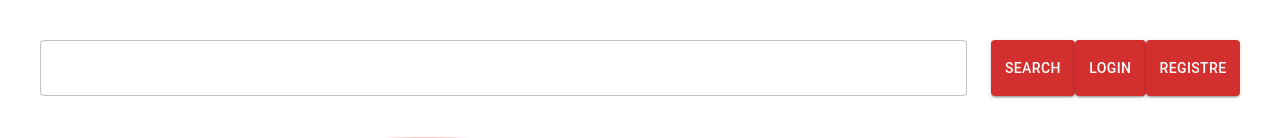
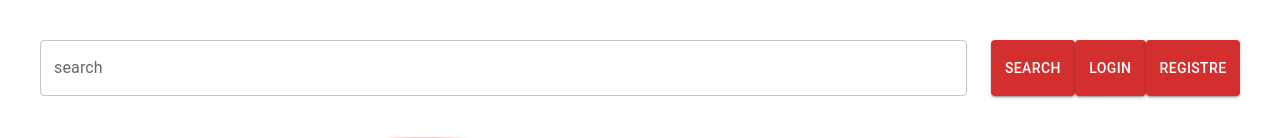
Before and after one commit to mememerka/sprint9-master, a React (Create React App) app: page / in a window 1280 px wide. Shown: the top 138 px of the page. Built offline with nearby package versions, Linux system fonts and the light colour scheme.

Commit message:
videoDetail

```diff
--- a/src/App.js
+++ b/src/App.js
@@ -1,5 +1,4 @@
 import React from 'react'
-import ReactDOM from 'react-dom'
 import { Box } from '@mui/system';
 import Searchbar from './components/Searchbar/Searchbar';
 import VideoDetail from './components/VideoDetail/VideoDetail';
--- a/src/aplication/Provider.js
+++ b/src/aplication/Provider.js
@@ -1,13 +1,10 @@
-import React from 'react'
-import ReactDOM from 'react-dom'
+import React from 'react';
 import { createContext, useState } from "react";
 
 export default ({children }) =>{
     const [selectedVideo,setSelectedVideo] = useState('');
-    const [email, setEmail] =  useState('');
-    const [password, setPassword] = useState('');
     return (
-            <AppContext.Provider value={[[selectedVideo,setSelectedVideo],[email,setEmail],[password,setPassword]]}>
+            <AppContext.Provider value={[selectedVideo,setSelectedVideo]}>
                 {children}
             </AppContext.Provider>
     );
--- a/src/aplication/firebase.js
+++ b/src/aplication/firebase.js
@@ -1,4 +1,6 @@
 // Import the functions you need from the SDKs you need
+import React from 'react'
+import ReactDOM from 'react-dom'
 import { initializeApp } from "firebase/app";
 // TODO: Add SDKs for Firebase products that you want to use
 // https://firebase.google.com/docs/web/setup#available-libraries
--- a/src/components/Searchbar/Searchbar.js
+++ b/src/components/Searchbar/Searchbar.js
@@ -1,4 +1,5 @@
-import React, { useState } from 'react';
+import React from 'react';
+import { useState } from 'react';
 import './Searchbar.css';
 import TextField from '@mui/material/TextField'
 import Button from '@mui/material/Button'
@@ -140,8 +141,8 @@ createUserWithEmailAndPassword(auth, email, password)
       flexFlow: 'row'
     }}>
         <TextField
-          id=""
-          label=""
+          id="search"
+          label="search"
           onChange={handleChange}
           sx={{
             width: 1000
--- a/src/components/VideoDetail/VideoDetail.js
+++ b/src/components/VideoDetail/VideoDetail.js
@@ -1,4 +1,5 @@
-import React, { useContext } from 'react';
+import React from 'react'
+import {useContext } from 'react';
 import './VideoDetail.css';
 import { AppContext } from '../../aplication/Provider';
 import { Box} from '@mui/system';
--- a/src/components/VideoItem/VideoItem.js
+++ b/src/components/VideoItem/VideoItem.js
@@ -1,4 +1,5 @@
-import React, { useContext} from 'react';
+import React from 'react';
+import { useContext} from 'react';
 import './VideoItem.css';
 import { Box } from '@mui/system';
 import { ButtonBase,Typography } from '@mui/material';
```
